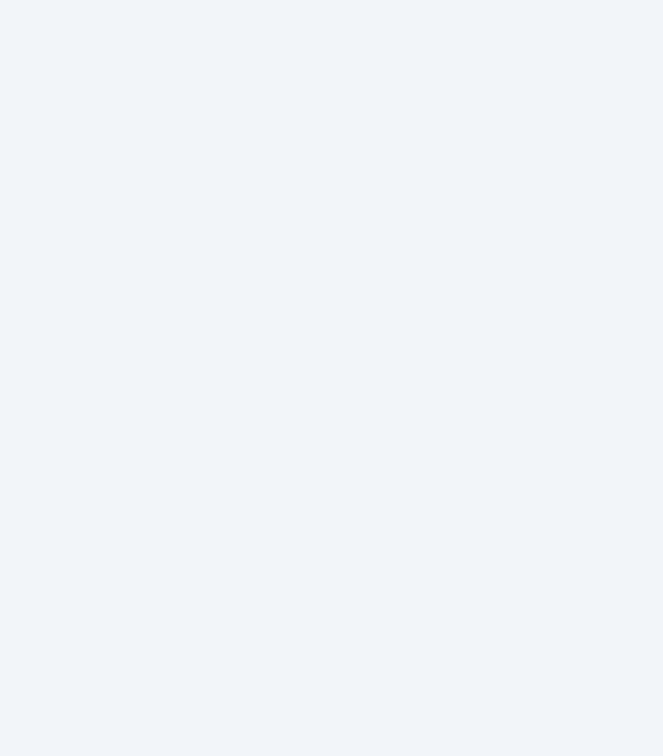
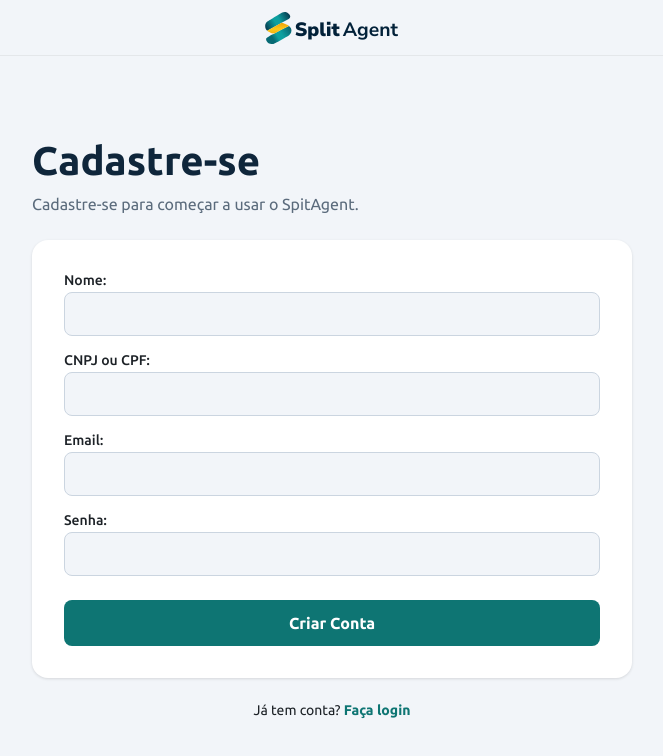
Before and after one commit to Tiasgod/IBM-SplitAgent, a React (Vite) app in the folder frontend/: page /cadastro in a window 1280 px wide. Before the commit this address had no page. Shown: the top 756 px of the page, without its empty margins (308-971 px from the left). Built offline with nearby package versions, Linux system fonts and the light colour scheme.

Commit message:
feat: add tela cadastro

```diff
--- /dev/null
+++ b/frontend/src/pages/Cadastro/Cadastro.css
@@ -0,0 +1,113 @@
+/* ============================================================
+   Cadastro page — mirrors Login page layout
+   ============================================================ */
+.cadastro-page {
+  display: flex;
+  flex-direction: column;
+  min-height: 100dvh;
+  background-color: var(--color-bg);
+}
+
+/* ── Main area ── */
+.cadastro-page__main {
+  flex: 1;
+  display: flex;
+  align-items: flex-start;
+  justify-content: center;
+  padding: var(--space-8) var(--space-4);
+}
+
+.cadastro-page__wrapper {
+  width: 100%;
+  max-width: 37.5rem; /* 600px */
+  display: flex;
+  flex-direction: column;
+  gap: var(--space-6);
+}
+
+/* ── Hero ── */
+.cadastro-page__hero {
+  display: flex;
+  flex-direction: column;
+  gap: var(--space-2);
+}
+
+.cadastro-page__title {
+  font-family: var(--font-family);
+  font-size: clamp(1.75rem, 5vw, 2.5rem);
+  font-weight: 700;
+  color: var(--color-primary);
+  line-height: 1.15;
+}
+
+.cadastro-page__subtitle {
+  font-size: var(--font-size-md);
+  color: var(--color-gray);
+  line-height: 1.5;
+}
+
+/* ── Form card ── */
+.cadastro-page__card {
+  background-color: #ffffff;
+  border-radius: var(--radius-lg);
+  padding: var(--space-6);
+  box-shadow: var(--shadow-sm);
+}
+
+.cadastro-page__form {
+  display: flex;
+  flex-direction: column;
+  gap: var(--space-4);
+}
+
+/* ── Submit button — full width ── */
+.cadastro-page__submit-btn {
+  width: 100%;
+  border-radius: var(--radius-md);
+  font-weight: 700;
+  font-size: var(--font-size-md);
+  padding: 0.875rem var(--space-4);
+  margin-top: var(--space-2);
+}
+
+/* ── Login link ── */
+.cadastro-page__login {
+  text-align: center;
+  font-size: var(--font-size-sm);
+  color: var(--color-text);
+}
+
+.cadastro-page__login-link {
+  background: none;
+  border: none;
+  padding: 0;
+  cursor: pointer;
+  font-family: var(--font-family);
+  font-size: var(--font-size-sm);
+  color: var(--color-secondary);
+  font-weight: 600;
+  text-decoration: none;
+}
+
+.cadastro-page__login-link:hover {
+  text-decoration: underline;
+}
+
+/* ============================================================
+   Desktop — centres card, adds breathing room
+   ============================================================ */
+@media (min-width: 768px) {
+  .cadastro-page__main {
+    padding: var(--space-8) var(--space-8);
+    align-items: center;
+    min-height: calc(100dvh - 3.5rem);
+  }
+
+  .cadastro-page__wrapper {
+    max-width: 37.5rem;
+  }
+
+  .cadastro-page__card {
+    padding: var(--space-8);
+  }
+}
--- /dev/null
+++ b/frontend/src/pages/Cadastro/index.tsx
@@ -0,0 +1,90 @@
+import { useState } from "react";
+import { useNavigate } from "react-router-dom";
+import { Header } from "../../components/layout/Header";
+import { Input } from "../../components/ui/Input";
+import { Button } from "../../components/ui/Button";
+import "./Cadastro.css";
+
+export default function Cadastro() {
+  const navigate = useNavigate();
+  const [nome, setNome] = useState("");
+  const [documento, setDocumento] = useState("");
+  const [email, setEmail] = useState("");
+  const [senha, setSenha] = useState("");
+
+  function handleSubmit(e: React.FormEvent) {
+    e.preventDefault();
+    // TODO: register logic
+  }
+
+  return (
+    <div className="cadastro-page">
+      <Header variant="logo-centered" />
+
+      <main className="cadastro-page__main">
+        <div className="cadastro-page__wrapper">
+
+          {/* Hero */}
+          <div className="cadastro-page__hero">
+            <h1 className="cadastro-page__title">Cadastre-se</h1>
+            <p className="cadastro-page__subtitle">
+              Cadastre-se para começar a usar o SpitAgent.
+            </p>
+          </div>
+
+          {/* Form card */}
+          <div className="cadastro-page__card">
+            <form className="cadastro-page__form" onSubmit={handleSubmit} noValidate>
+              <Input
+                label="Nome:"
+                value={nome}
+                onChange={(e) => setNome(e.target.value)}
+                autoComplete="name"
+              />
+              <Input
+                label="CNPJ ou CPF:"
+                value={documento}
+                onChange={(e) => setDocumento(e.target.value)}
+                autoComplete="off"
+              />
+              <Input
+                label="Email:"
+                value={email}
+                onChange={(e) => setEmail(e.target.value)}
+                autoComplete="email"
+              />
+              <Input
+                label="Senha:"
+                variant="password"
+                value={senha}
+                onChange={(e) => setSenha(e.target.value)}
+                autoComplete="new-password"
+              />
+
+              <Button
+                variant="primary"
+                size="md"
+                type="submit"
+                className="cadastro-page__submit-btn"
+              >
+                Criar Conta
+              </Button>
+            </form>
+          </div>
+
+          {/* Login link */}
+          <p className="cadastro-page__login">
+            Já tem conta?{" "}
+            <button
+              type="button"
+              className="cadastro-page__login-link"
+              onClick={() => navigate("/login")}
+            >
+              Faça login
+            </button>
+          </p>
+        </div>
+      </main>
+    </div>
+  );
+}
--- a/frontend/src/pages/Login/Login.css
+++ b/frontend/src/pages/Login/Login.css
@@ -157,6 +157,12 @@
 }
 
 .login-page__register-link {
+  background: none;
+  border: none;
+  padding: 0;
+  cursor: pointer;
+  font-family: var(--font-family);
+  font-size: var(--font-size-sm);
   color: var(--color-secondary);
   font-weight: 600;
   text-decoration: none;
--- a/frontend/src/pages/Login/index.tsx
+++ b/frontend/src/pages/Login/index.tsx
@@ -1,10 +1,12 @@
 import { useState } from "react";
+import { useNavigate } from "react-router-dom";
 import { Header } from "../../components/layout/Header";
 import { Input } from "../../components/ui/Input";
 import { Button } from "../../components/ui/Button";
 import "./Login.css";
 
 export default function Login() {
+  const navigate = useNavigate();
   const [email, setEmail] = useState("");
   const [senha, setSenha] = useState("");
 
@@ -103,7 +105,13 @@
           {/* Register link */}
           <p className="login-page__register">
             Não tem conta?{" "}
-            <a href="#" className="login-page__register-link">Cadastre-se</a>
+            <button
+              type="button"
+              className="login-page__register-link"
+              onClick={() => navigate("/cadastro")}
+            >
+              Cadastre-se
+            </button>
           </p>
         </div>
       </main>
--- a/frontend/src/routes/index.tsx
+++ b/frontend/src/routes/index.tsx
@@ -4,6 +4,7 @@
 import Simulador from "../pages/Simulador";
 import VisaoGeral from "../pages/VisaoGeral";
 import Login from "../pages/Login";
+import Cadastro from "../pages/Cadastro";
 import FluxoDeCaixa from "../pages/FluxoDeCaixa";
 import Configuracoes from "../pages/Configuracoes";
 
@@ -12,6 +13,7 @@
     <BrowserRouter>
       <Routes>
         <Route path="/login" element={<Login />} />
+        <Route path="/cadastro" element={<Cadastro />} />
         <Route element={<AppShell />}>
           <Route index element={<VisaoGeral />} />
           <Route path="/assistente" element={<Assistente />} />
```
Also changed, not shown: 1 other file (tests, documents, lock files or other folders).
